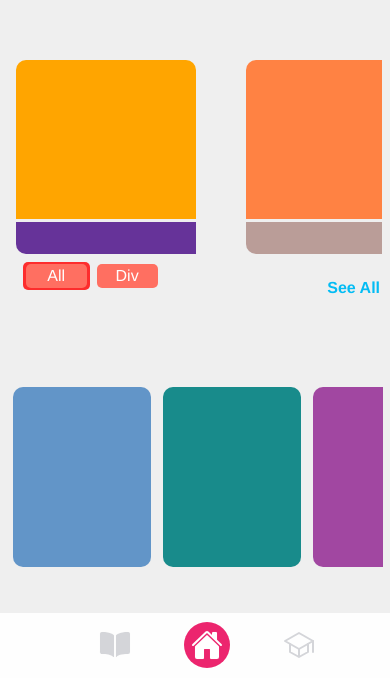
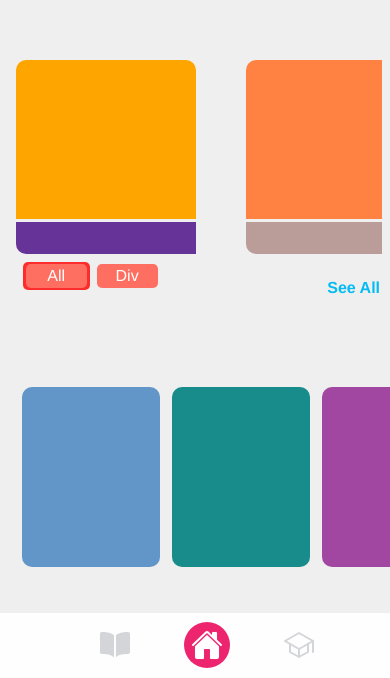
Before and after one commit to atsakymai/atsakymai.github.io, a plain HTML site: page index.html in a window 390 px wide. Shown: the part 166-844 px from the top of the page. Drawn offline with nearby package versions, Linux system fonts and the light colour scheme.

Commit message:
Update style.css

```diff
--- a/style.css
+++ b/style.css
@@ -83,6 +83,7 @@
         overflow-x: scroll;
         margin-left: 10px;
         margin-right: 25px;
+        left: 3%;
     }
 
     #Slider #bg1{
@@ -90,8 +91,6 @@
         height: 60%;
         width: 138px;
         background: var(--clr);
-        margin-left: 20px;
-        margin-right: 20px;
         border-radius: 10px;
         grid-column: 1;
         display: flex;
@@ -104,7 +103,6 @@
         height: 60%;
         width: 138px;
         background: var(--clr);
-        margin-left: 20px;
         border-radius: 10px;
         grid-column: 2;
         display: flex;
@@ -117,7 +115,6 @@
         height: 60%;
         width: 138px;
         background: var(--clr);
-        margin-left: 20px;
         border-radius: 10px;
         grid-column: 3;
         display: flex;
@@ -130,7 +127,6 @@
         height: 60%;
         width: 138px;
         background: var(--clr);
-        margin-left: 20px;
         border-radius: 10px;
         grid-column: 4;
         display: flex;
```
